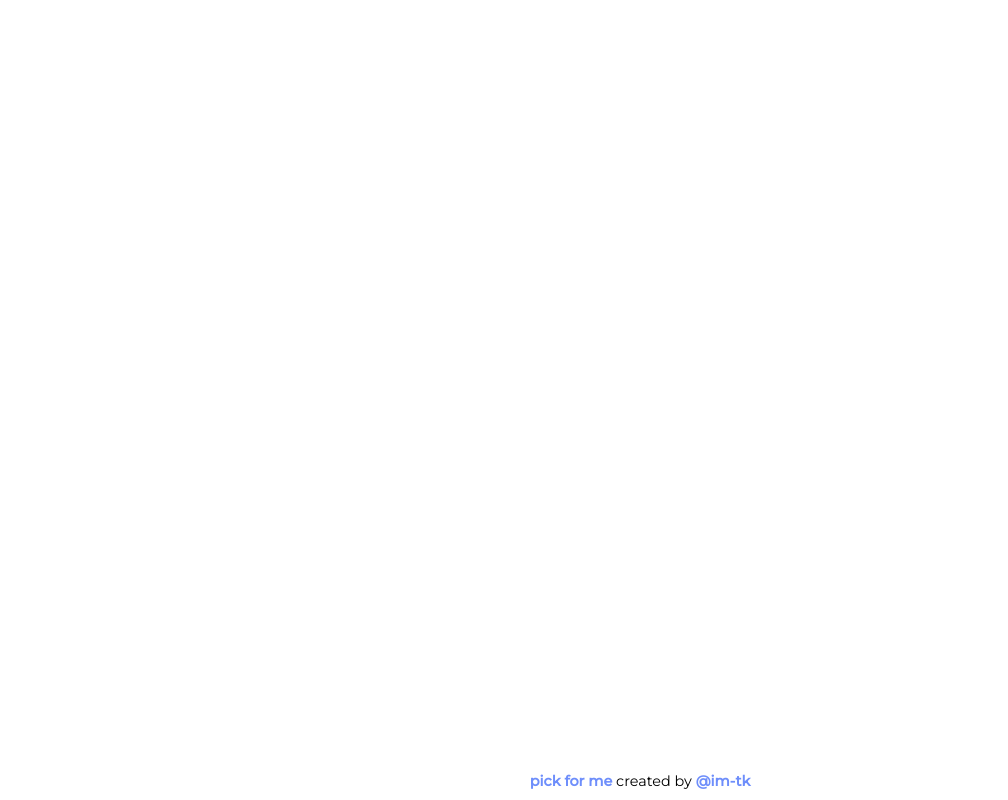
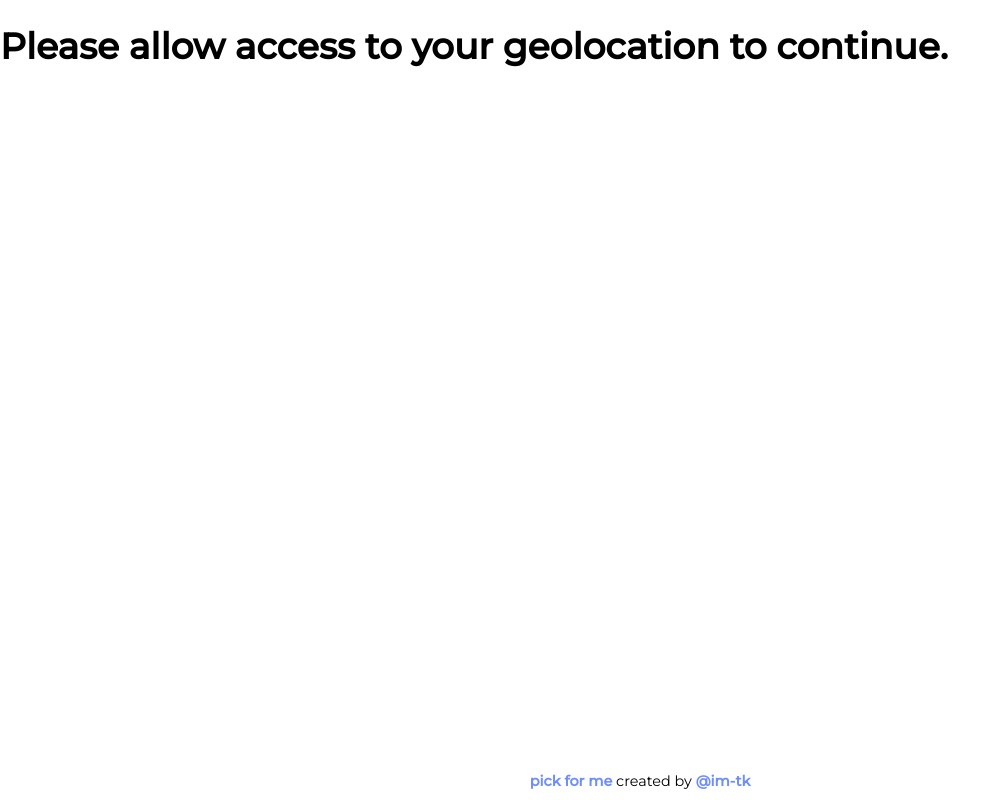
Before and after one commit to im-tk/pick-for-me, a React (Create React App) app: page / in a window 1280 px wide. Shown: the whole page, without its empty margins (0-1008 px from the left). Built offline with nearby package versions, Linux system fonts and the light colour scheme; no server answers.

Commit message:
created new component DefaultPage

```diff
--- a/src/App.js
+++ b/src/App.js
@@ -2,6 +2,7 @@ import React, { Component } from 'react';
 import { Business } from './components/Business';
 import Footer from './components/Footer';
 import Map from './components/Map';
+import DefaultPage from './components/DefaultPage';
 import yelpSearch from './util/yelpSearch';
 import shuffleArray from './util/shuffleArray';
 import nextArrayItem from './util/nextArrayItem';
@@ -12,6 +13,7 @@ class App extends Component {
   constructor(props) {
     super(props);
     this.state = {
+      geolocationAvail: false,
       businesses: [],
       count: 0,
       userCoords: null,
@@ -31,12 +33,15 @@ class App extends Component {
   async position() {
     await navigator.geolocation.getCurrentPosition(position => {
       //console.log("Received Geolocation");
+      this.setState({geolocationAvail: true})
       this.setState({userLatitude: position.coords.latitude})
       this.setState({userLongitude: position.coords.longitude})
 
       yelpSearch(this.state.userLatitude, this.state.userLongitude).then(businesses => {
         this.setState({businesses: shuffleArray(businesses)});
       });
+    }, function (error) {
+      console.log(error);
     })
   }
 
@@ -51,6 +56,7 @@ class App extends Component {
   }
 
   render() {
+    if (this.state.geolocationAvail == true) {
       return (
         <div className="app-container">
           <Business business={ this.state.businesses[this.state.count] } buttonBack={ this.buttonBack } buttonNext={ this.buttonNext }/>
@@ -59,6 +65,15 @@ class App extends Component {
         </div>
       );
     }
+    else {
+      return (
+        <div className="app-container">
+          <DefaultPage />
+          <Footer />
+        </div>
+      );
+    }
+  }
 }
 
 export default App;
--- /dev/null
+++ b/src/components/DefaultPage.js
@@ -0,0 +1,8 @@
+function DefaultPage() {
+  return(
+    <div className="default-container">
+      <h1 className="default-message">Please allow access to your geolocation to continue.</h1>
+    </div>
+  );
+}
+export default DefaultPage;
```
Lines whose indentation alone changed are shown as unchanged.
